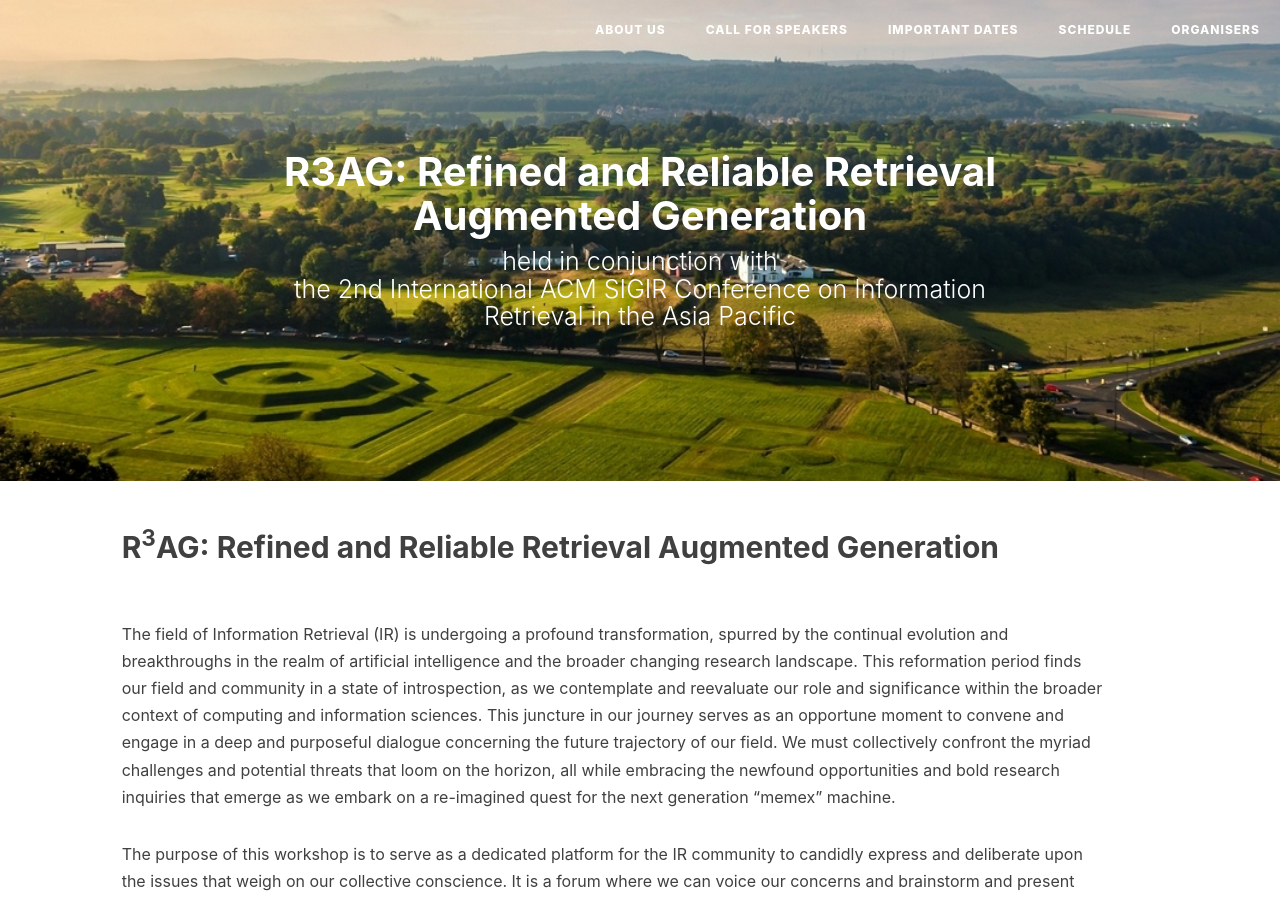
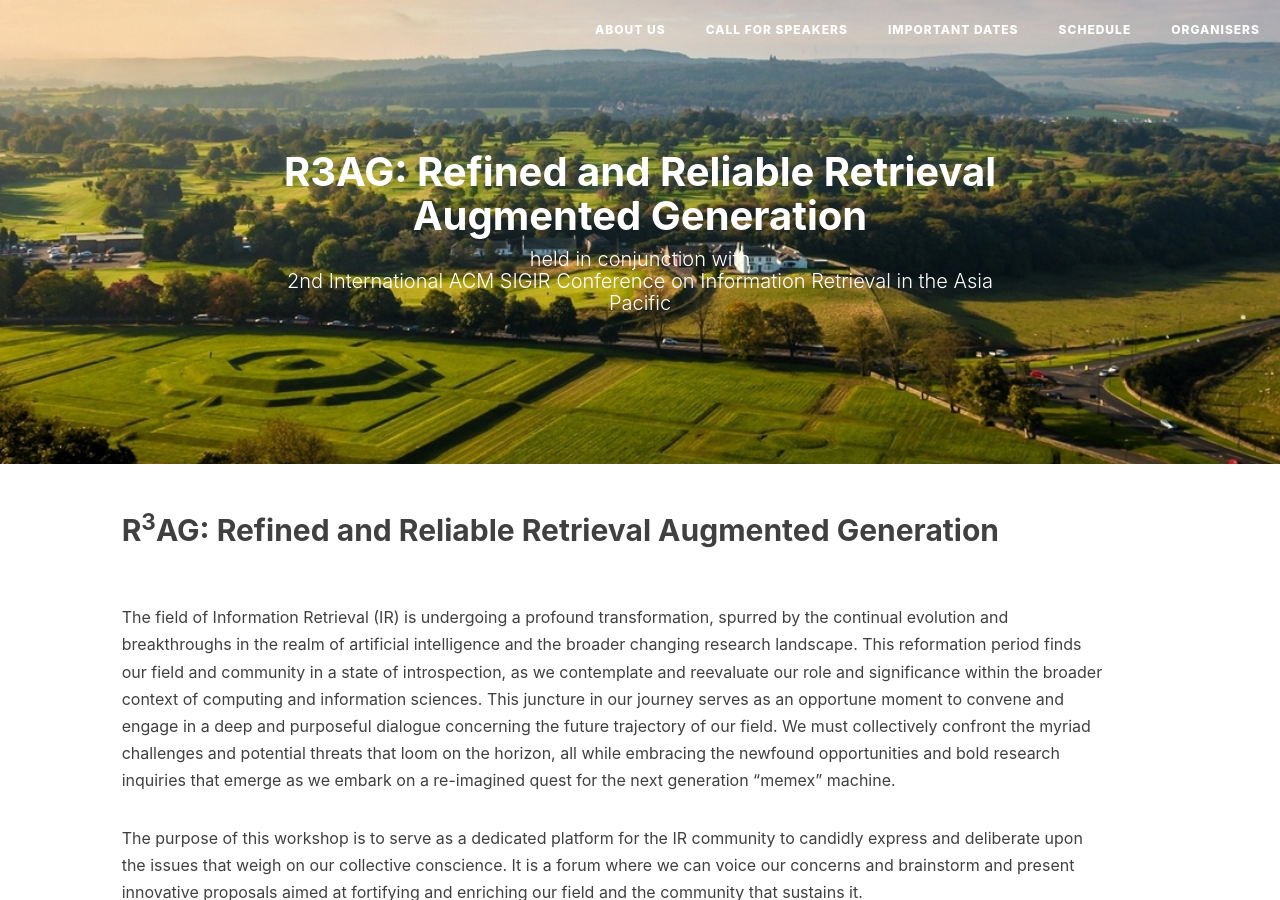
Before and after one commit to R3AG-SIGIR-AP/R3AG-SIGIR-AP.github.io, a Jekyll site: the page built from index.md, in a window 1280 px wide and 900 px high. Built offline with Jekyll 4.4.1, drawn with Linux system fonts in a browser that asks for light colours; nearby versions of some CDN libraries; our own code applies the rules of GitHub Pages for plain Markdown files.

Commit message:
basic clean up

```diff
--- a/_layouts/page.html
+++ b/_layouts/page.html
@@ -10,7 +10,7 @@ layout: default
                 <div class="site-heading">
                     <h1 style="font-size: 4rem">{% if page.title %}{{ page.title }}{% else %}{{ site.title }}{% endif %}</h1>
                     <!--<hr class="small">-->
-                    <span class="subheading" style="font-size: 2.5rem"> held in conjunction with<br/>the 2nd International ACM SIGIR Conference on Information Retrieval in the Asia Pacific</span>
+                    <span class="subheading" style="font-size: 2rem"> held in conjunction with<br/>2nd International ACM SIGIR Conference on Information Retrieval in the Asia Pacific</span>
                 </div>
             </div>
         </div>
--- a/index.md
+++ b/index.md
@@ -51,9 +51,15 @@ R<sup>3</sup>AG Workshop: December 12, 2024
 ## <a name='Organizers' style="color: inherit; text-decoration: none;"> Organisers </a>
 
 **Zihan Wang**, University of Amsterdam, zihanwang.sdu@gmail.com
+
 **Xuri Ge**, University of Glasgow, x.ge.2@research.gla.ac.uk
+
 **Joemon M. Jose**, University of Glasgow, joemon.jose@glasgow.ac.uk
+
 **Haitao Yu**, University of Tsukuba, yuhaitao@slis.tsukuba.ac.jp
+
 **Weizhi Ma**, Tsinghua University, mawz12@hotmail.com
+
 **Zhaochun Ren**, Leiden University, z.ren@liacs.leidenuniv.nl
+
 **Xin xin**, Shandong University, xinxin@sdu.edu.cn
```
